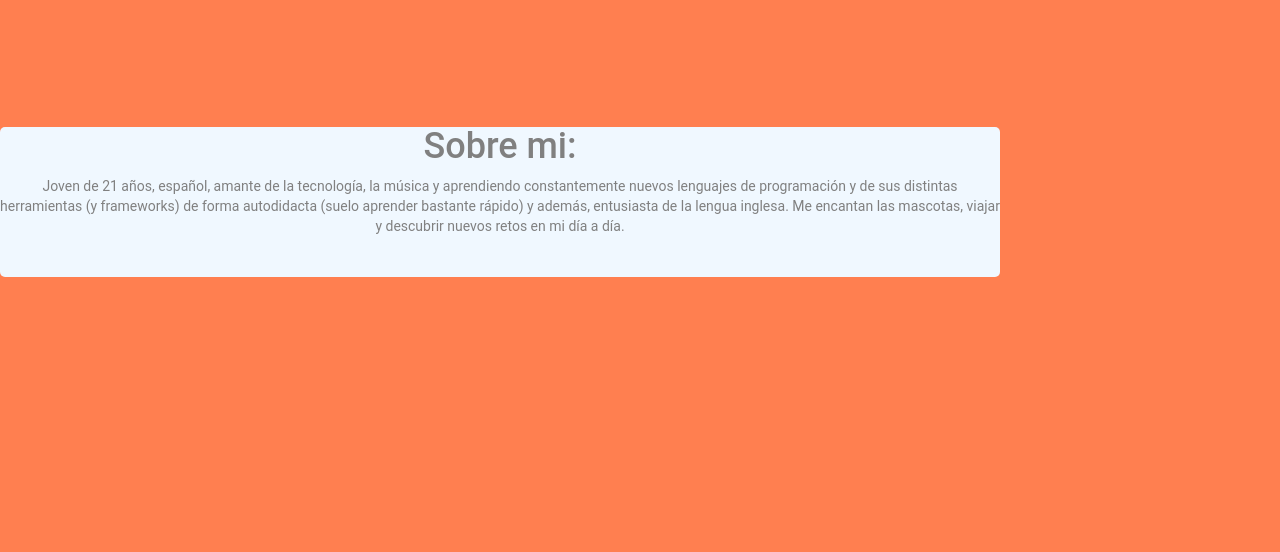
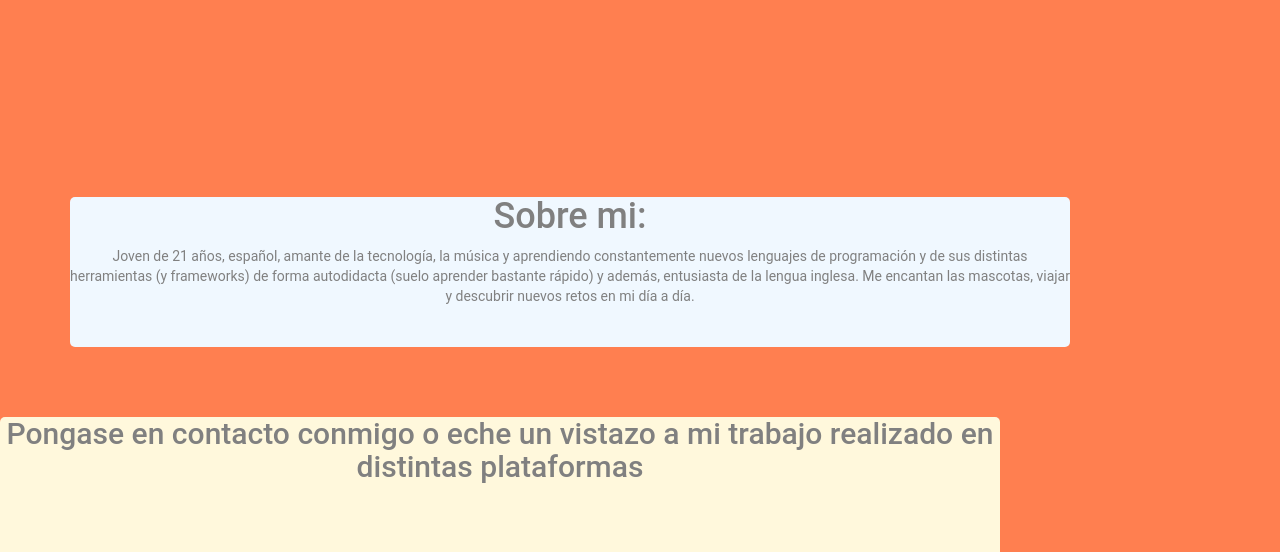
Before and after one commit to JAMC95/jamc95.github.io, a plain HTML site: page index.html in a window 1280 px wide. Shown: the part 3748-4300 px from the top of the page. Drawn offline with Linux system fonts and the light colour scheme.

Commit message:
Centrado

```diff
--- a/css/style.css
+++ b/css/style.css
@@ -15,8 +15,8 @@ footer {
     max-width: 1000px;
     padding-top: 0%;
     padding-bottom: 0%;
-    margin-left: 0%;
-    margin-top: 20em;
+    margin-left: 5em;
+    margin-top: 25em;
     height: 100%;
     -webkit-border-radius: 5px 5px;  /* Safari  */
     -moz-border-radius: 5px 10px;     /* Firefox */
@@ -27,7 +27,7 @@ footer {
    min-height: 150px;
    max-width: 1000px;
    padding-top: 0%;
-   margin-top: 20em;
+   margin-top: 5em;
    padding-bottom: 0%;
    -webkit-border-radius: 5px 5px;  /* Safari  */
    -moz-border-radius: 5px 10px;     /* Firefox */
```
